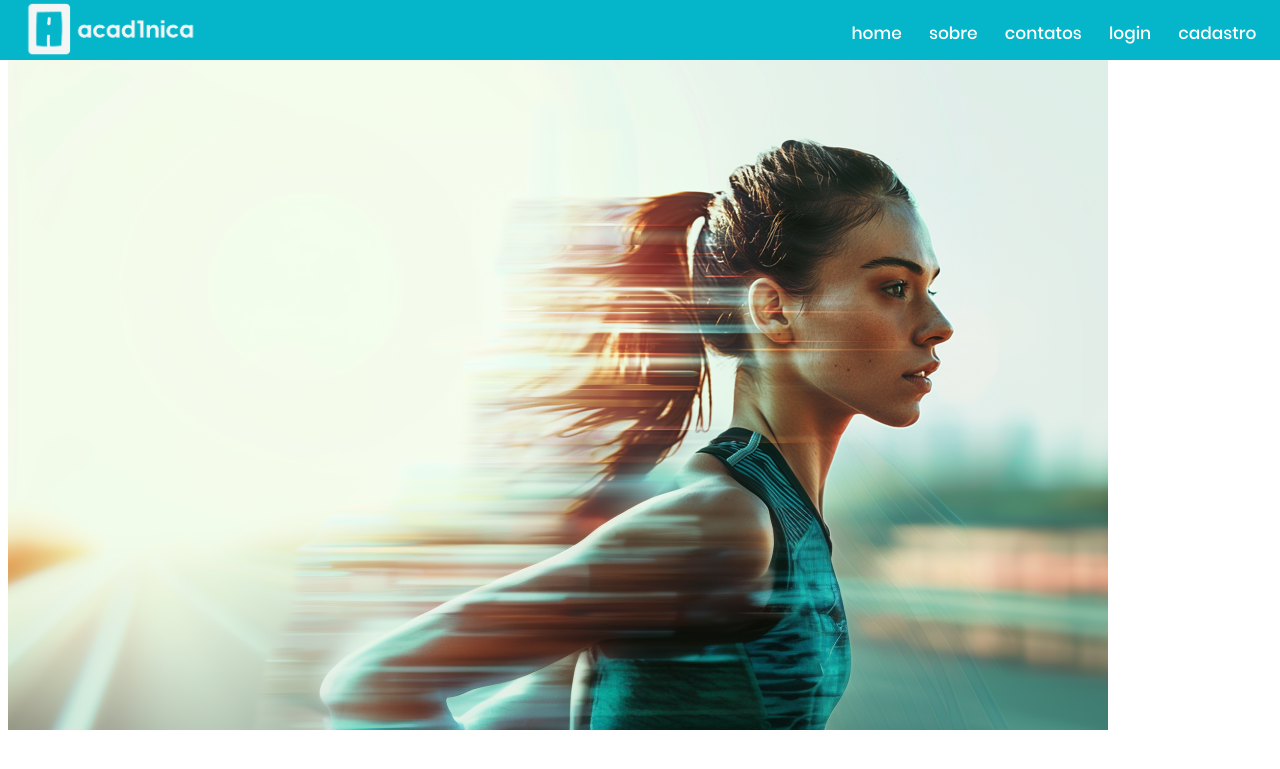
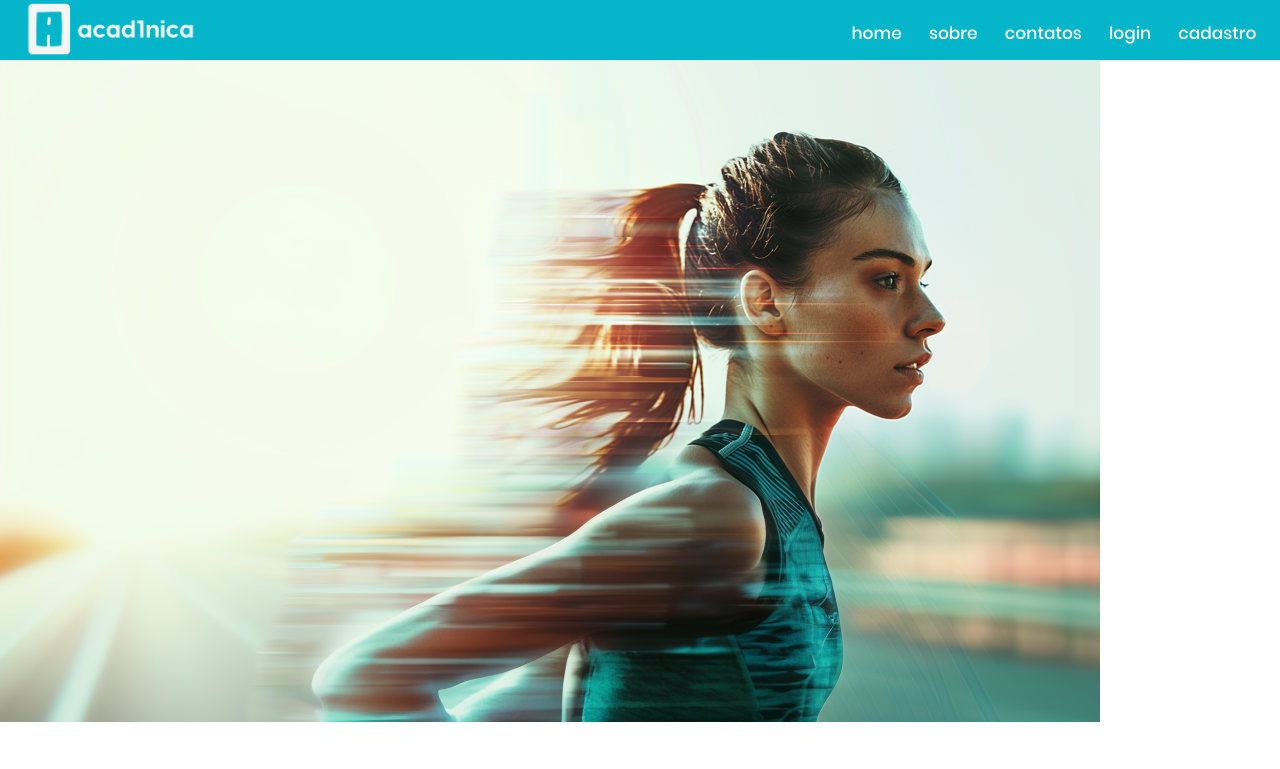
Before and after one commit to elvismota00/pagina_tcc, a PHP site: page / in a window 1280 px wide. Shown: the top 769 px of the page. Run offline with PHP 8.4, Linux system fonts and the light colour scheme.

Commit message:
adicao de uma imagem de background

```diff
--- a/index.html
+++ b/index.html
@@ -27,7 +27,8 @@
         </header>
 
         <main>
-            <img src="imagens/photo_woman2.png" alt="">
+            <div class="">
+            </div>
         </main>
     </div>
 </body>
--- a/style.css
+++ b/style.css
@@ -1,5 +1,8 @@
 body {
     color: #ffffff;
+    background-image: url(imagens/photo_woman2.png);
+    background-repeat: no-repeat;
+
 }
 
 @font-face {
@@ -13,6 +16,8 @@ body {
 }
 
 /*----------------------home inicio---------------------------*/
+
+/* -------cabeçalho inicio------- */
 
 header {
     width: 100%;
@@ -59,6 +64,18 @@ nav ul li a {
 nav ul li a:hover {
     color: #c8c8ce;
 }
+/* -------cabeçalho fim------- */
+
+main {
+    background-image: url(imagens/photo_woman2.png);
+    top: 60px;
+    width: 873px;
+    position: absolute;
+    right: 0%;
+
+}
+
+
 
 /*--------------------------home fim---------------------------*/
 
```
